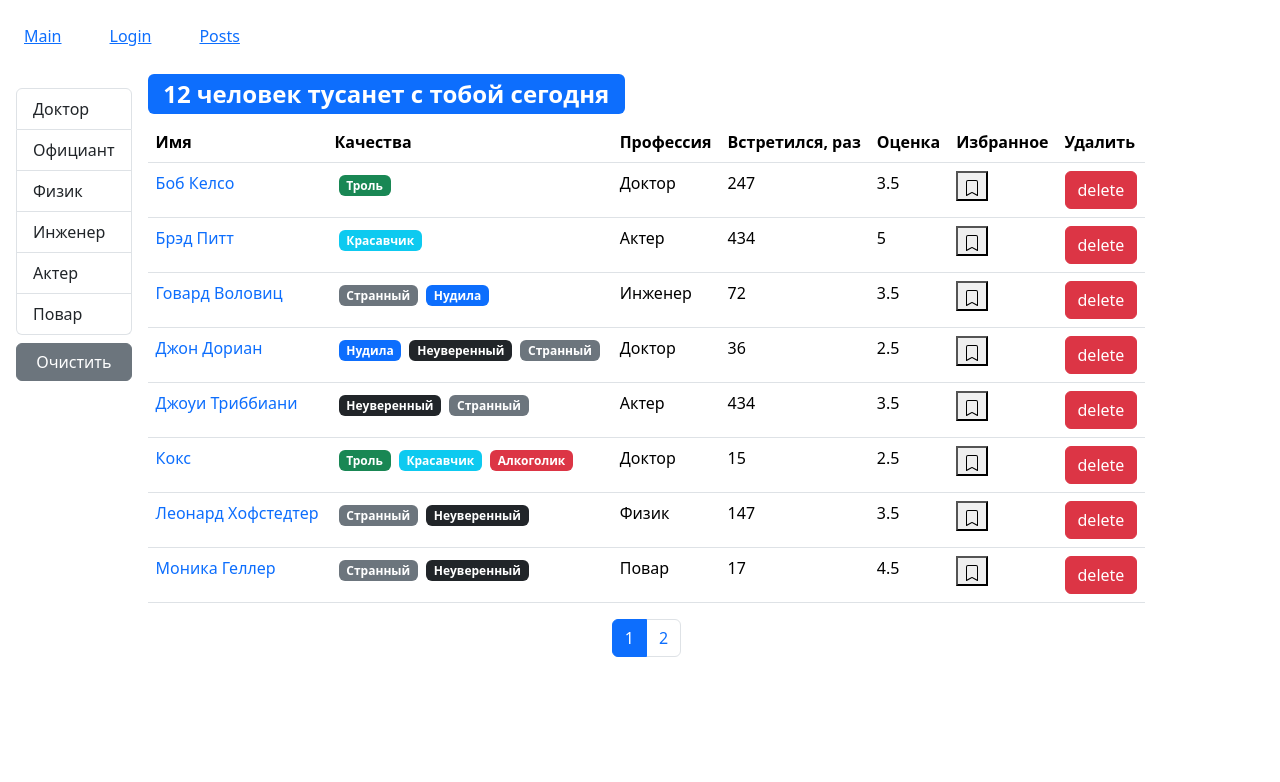
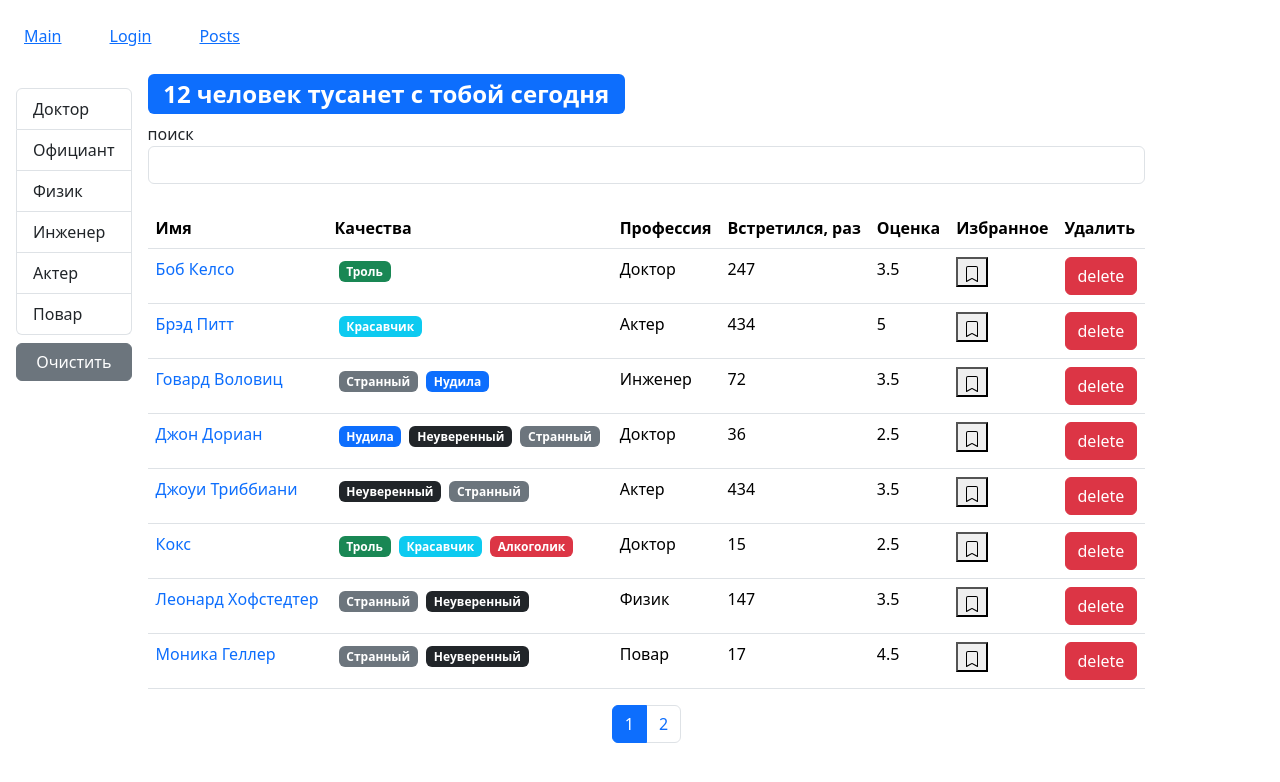
Before and after one commit to DizHelf/friends, a React (Vite) app: page /posts in a window 1280 px wide. Shown: the top 782 px of the page. Built offline with nearby package versions, Linux system fonts and the light colour scheme.

Commit message:
add filtered search

```diff
--- a/src/components/users.jsx
+++ b/src/components/users.jsx
@@ -6,6 +6,7 @@ import _ from "lodash";
 import GroupList from "./groupList";
 import SearchStatus from "./searchStatus";
 import UserTable from "./userTable";
+import TextField from "./textField";
 
 const Users = () => {
     const [currentPage, setCurrentPage] = useState(1);
@@ -13,7 +14,9 @@ const Users = () => {
     const [selectedProf, setSelectedProf] = useState();
     const [sortOptions, setSortOptions] = useState({ iterates: "name", order: "asc" });
     const [users, setUsers] = useState([]);
+    const [search, setSearch] = useState("")
     const pageSize = 8;
+
 
     useEffect(() => {
         api.users.fetchAll().then((data) => {
@@ -42,9 +45,10 @@ const Users = () => {
 
     useEffect(() => {
         setCurrentPage(1);
-    }, [selectedProf]);
+    }, [selectedProf, search]);
 
     const handleProfessionSelect = (item) => {
+        setSearch("")
         setSelectedProf(item);
     };
 
@@ -56,7 +60,13 @@ const Users = () => {
         setSortOptions(item);
     };
 
-    const filteredUsers = selectedProf
+    const handleChange = (e) => {
+        setSelectedProf()
+        setSearch(e.target.value)
+    };
+
+    const sortedUsers = () => {
+        const filteredUsers = selectedProf
         ? users.filter(
               (user) =>
                   JSON.stringify(user.profession) ===
@@ -64,9 +74,16 @@ const Users = () => {
           )
         : users;
 
+        const sortUsers = _.orderBy(filteredUsers, sortOptions.iterates, sortOptions.order);
+        return sortUsers.filter((user) => user.name.toLowerCase().includes(search.toLowerCase()))
+    };
+
+
+    const filteredUsers = sortedUsers()
+
     const count = filteredUsers.length;
-    const sortUsers = _.orderBy(filteredUsers, sortOptions.iterates, sortOptions.order);
-    const usersCrop = paginate(sortUsers, currentPage, pageSize);
+    const usersCrop =  paginate(filteredUsers, currentPage, pageSize);
+
 
     const clearFilter = () => {
         setSelectedProf();
@@ -92,6 +109,14 @@ const Users = () => {
 
             <div className="d-flex flex-column">
                 <SearchStatus length={count} />
+                <TextField
+                    label={"поиск"}
+                    type={"text"}
+                    name={"search"}
+                    value={search}
+                    onChange={handleChange}
+                />
+
                 {count > 0 && (
                     <UserTable
                         users={usersCrop}
```
